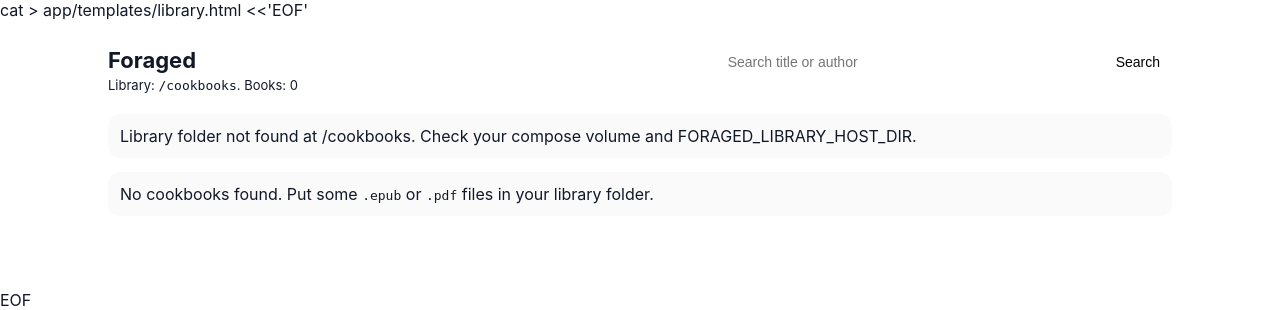
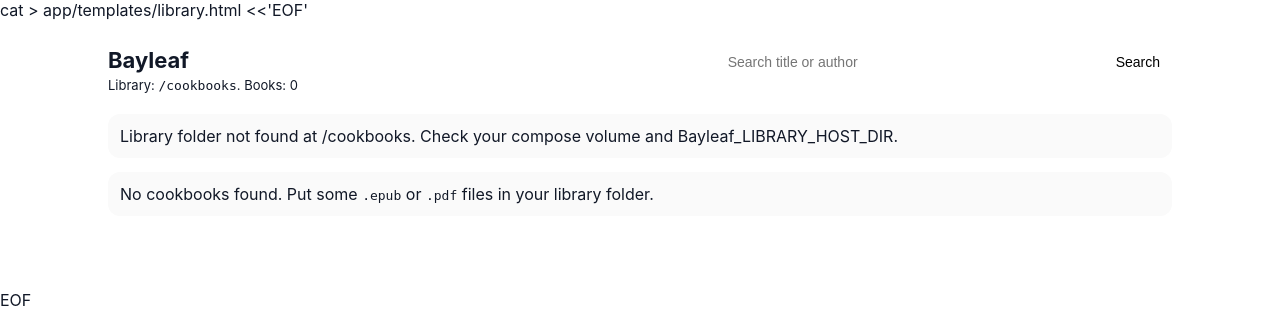
Before and after one commit to TheMightyHammer/Bayleaf, a FastAPI app: page / in a window 1280 px wide. Shown: the top 310 px of the page. Run offline with FastAPI, Linux system fonts and the light colour scheme.

Commit message:
Renamed app to Bayleaf and stabliise docker enviroment

```diff
--- a/app/main.py
+++ b/app/main.py
@@ -15,7 +15,7 @@
 from app.config import get_settings
 from app.library import ALLOWED_SUFFIXES, filter_cookbooks, list_cookbooks
 
-APP_NAME = "Foraged"
+APP_NAME = "Bayleaf"
 
 
 def _get_env(name: str, default: str) -> str:
@@ -55,7 +55,7 @@
 
     @app.get("/health", response_class=JSONResponse)
     def health() -> dict:
-        return {"status": "ok", "app": APP_NAME, "env": _get_env("FORAGED_ENV", "dev")}
+        return {"status": "ok", "app": APP_NAME, "env": _get_env("Bayleaf_ENV", "dev")}
 
     @app.get("/", response_class=HTMLResponse, name="home")
     def home(request: Request, q: str | None = None):
@@ -68,7 +68,7 @@
         if not settings.library_dir.exists():
             notice = (
                 f"Library folder not found at {settings.library_dir}. "
-                "Check your compose volume and FORAGED_LIBRARY_HOST_DIR."
+                "Check your compose volume and Bayleaf_LIBRARY_HOST_DIR."
             )
 
         return templates.TemplateResponse(
@@ -118,8 +118,8 @@
 
     uvicorn.run(
         "app.main:app",
-        host=_get_env("FORAGED_HOST", "0.0.0.0"),
-        port=int(_get_env("FORAGED_PORT", "8000")),
-        reload=_get_env("FORAGED_RELOAD", "true").lower() in {"1", "true", "yes"},
-        log_level=_get_env("FORAGED_LOG_LEVEL", "info"),
+        host=_get_env("Bayleaf_HOST", "0.0.0.0"),
+        port=int(_get_env("Bayleaf_PORT", "8000")),
+        reload=_get_env("Bayleaf_RELOAD", "true").lower() in {"1", "true", "yes"},
+        log_level=_get_env("Bayleaf_LOG_LEVEL", "info"),
     )
--- a/app/templates/library.html
+++ b/app/templates/library.html
@@ -4,14 +4,14 @@
   <head>
     <meta charset="utf-8" />
     <meta name="viewport" content="width=device-width, initial-scale=1" />
-    <title>Foraged</title>
+    <title>Bayleaf</title>
     <link rel="stylesheet" href="{{ request.url_for('static', path='app.css') }}" />
   </head>
   <body>
     <div class="container">
       <div class="topbar">
         <div>
-          <h1>Foraged</h1>
+          <h1>Bayleaf</h1>
           <div class="meta">
             Library: <code>{{ library_dir }}</code>. Books: {{ total }}
             {% if q %}. Filter: <code>{{ q }}</code>{% endif %}
```
Also changed, not shown: docker-compose.yml (+13 -6 lines), README.md.
